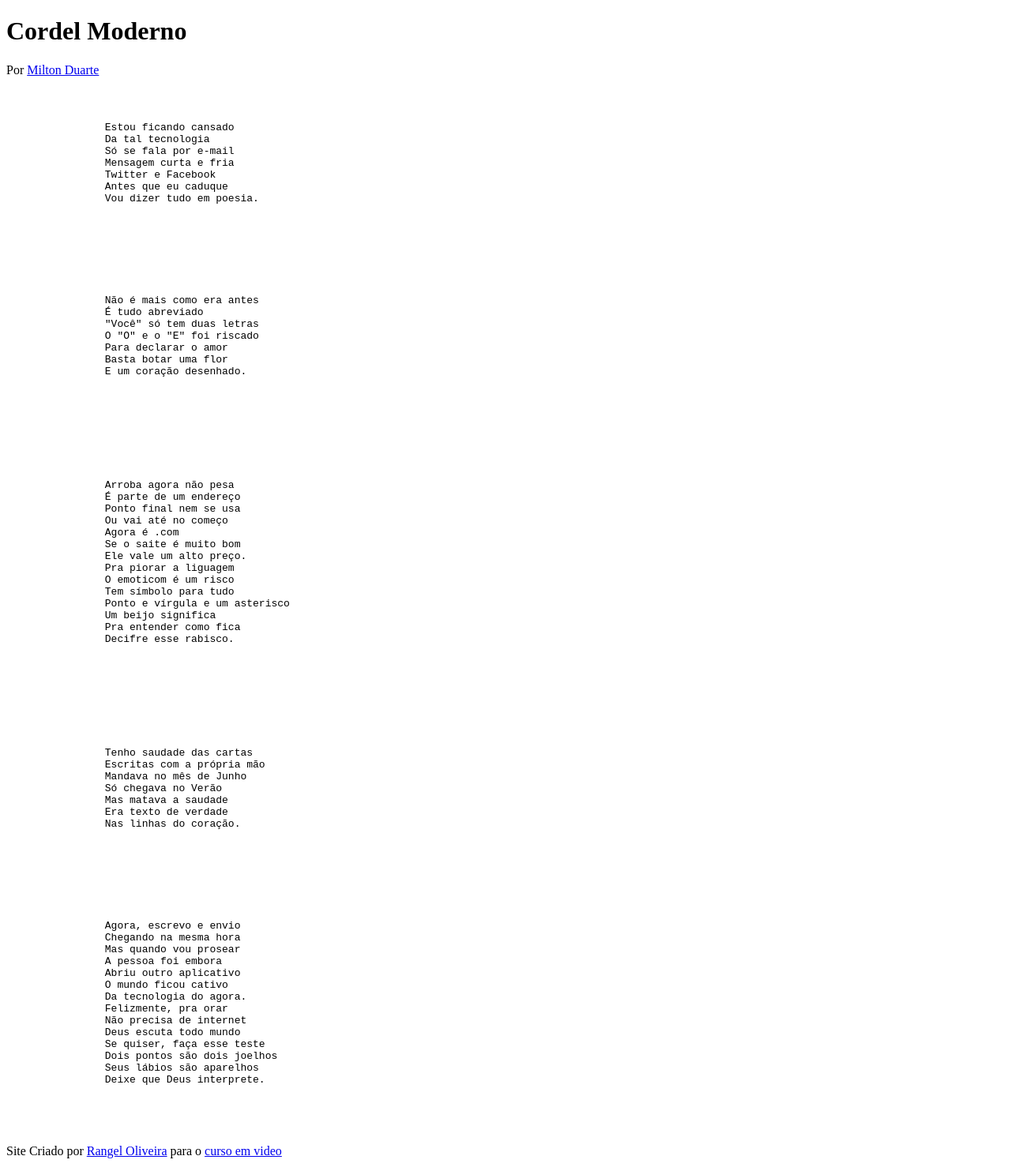
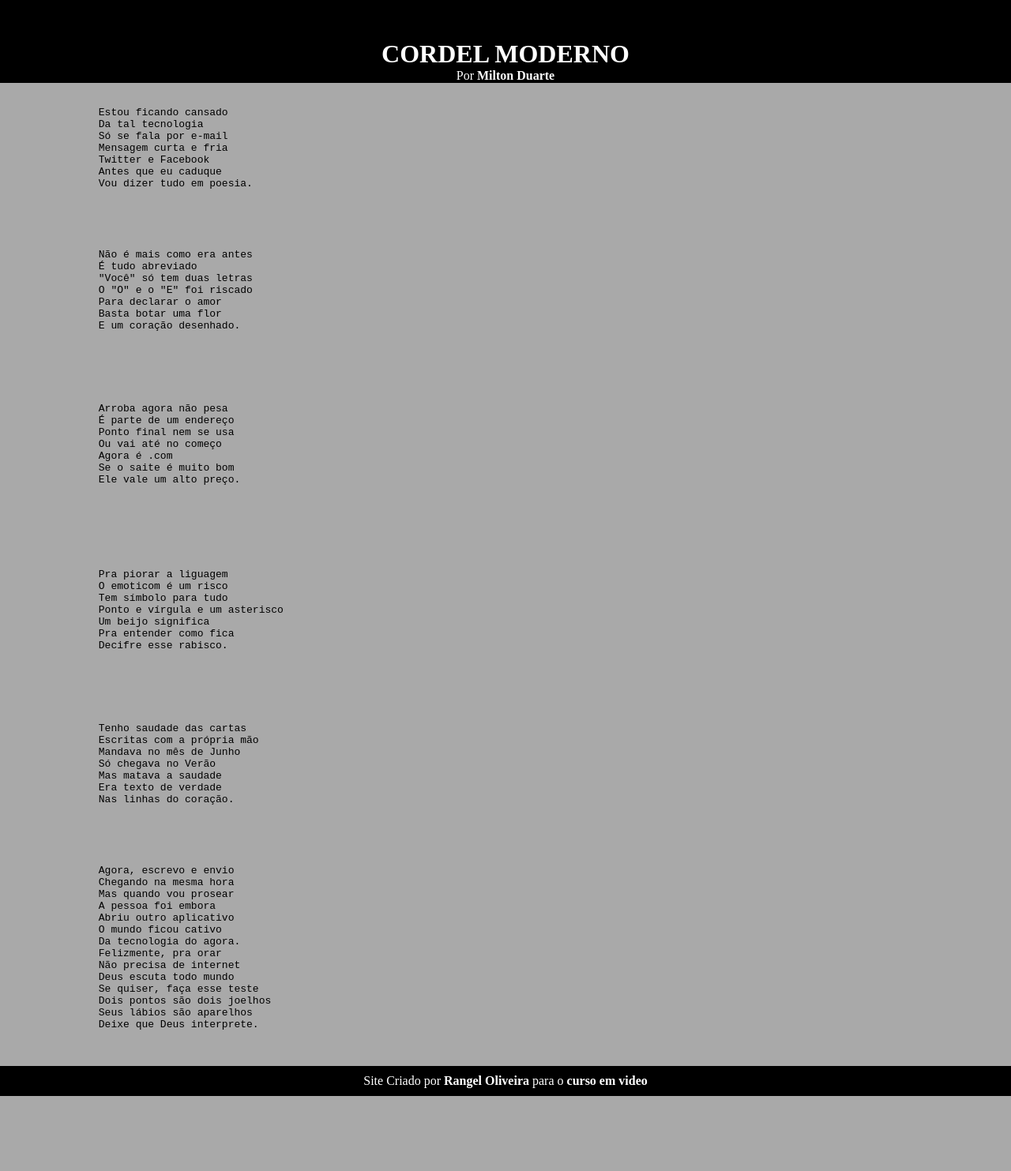
Before and after one commit to rangeldev95/html-css, a plain HTML site: page desafios/desafio12/index.html in a window 1280 px wide. Shown: the whole page at 79% size. After the commit the page ends 1388 px from the top, so only its background shows below. Drawn offline with Linux system fonts and the light colour scheme.

Commit message:
atualizações no css

```diff
--- a/desafios/desafio12/index.html
+++ b/desafios/desafio12/index.html
@@ -12,7 +12,7 @@
         Por <a href="https://www.recantodasletras.com.br/poesias/3186743" target="_blank">Milton Duarte</a>
     </header>
 
-        <pre>
+        <pre class="normal">
             <p>
                 Estou ficando cansado
                 Da tal tecnologia
@@ -25,7 +25,7 @@
         </pre>
 
 
-        <pre>
+        <pre class="imagem">
             <p>
                 Não é mais como era antes
                 É tudo abreviado
@@ -37,7 +37,7 @@
             </p>
         </pre>
 
-        <pre>
+        <pre class="normal">
 
             <p>
                 Arroba agora não pesa
@@ -46,7 +46,11 @@
                 Ou vai até no começo
                 Agora é .com
                 Se o saite é muito bom
-                Ele vale um alto preço.
+                Ele vale um alto preço. <br>
+            </p>
+        </pre>
+        <pre class="imagem">
+            <p>
                 Pra piorar a liguagem
                 O emoticom é um risco
                 Tem símbolo para tudo
@@ -58,7 +62,7 @@
 
         </pre>
 
-        <pre>
+        <pre class="normal">
             <p>
                 Tenho saudade das cartas
                 Escritas com a própria mão
@@ -70,7 +74,7 @@
             </p>
         </pre>
 
-        <pre>
+        <pre class="imagem">
             <p>
                 Agora, escrevo e envio
                 Chegando na mesma hora
--- a/desafios/desafio12/style.css
+++ b/desafios/desafio12/style.css
@@ -1 +1,52 @@
 @charset "UTF8";
+
+*{
+    margin: 0px;
+    padding: 0px;
+}
+
+html, body {
+    min-height: 100vh;
+    background-color: darkgray;
+}
+header{
+    background-color: black;
+    color: white;
+    text-align: center;
+}
+
+header > h1 {
+    padding-top: 50px;
+    text-transform:uppercase ;
+}
+
+header > p{
+    padding-bottom: 50px;
+}
+
+a{
+    color: white;
+    text-decoration: none;
+    font-weight: bolder;
+}
+
+a:hover{
+    text-decoration: underline;
+}
+
+section.normal{
+    background-color: white;
+    color: black;
+}
+
+section.imagem{
+    background-color: black;
+    color: white;
+}
+
+footer{
+    background-color: black;
+    color: white;
+    text-align: center;
+    padding: 10px;
+}
```
